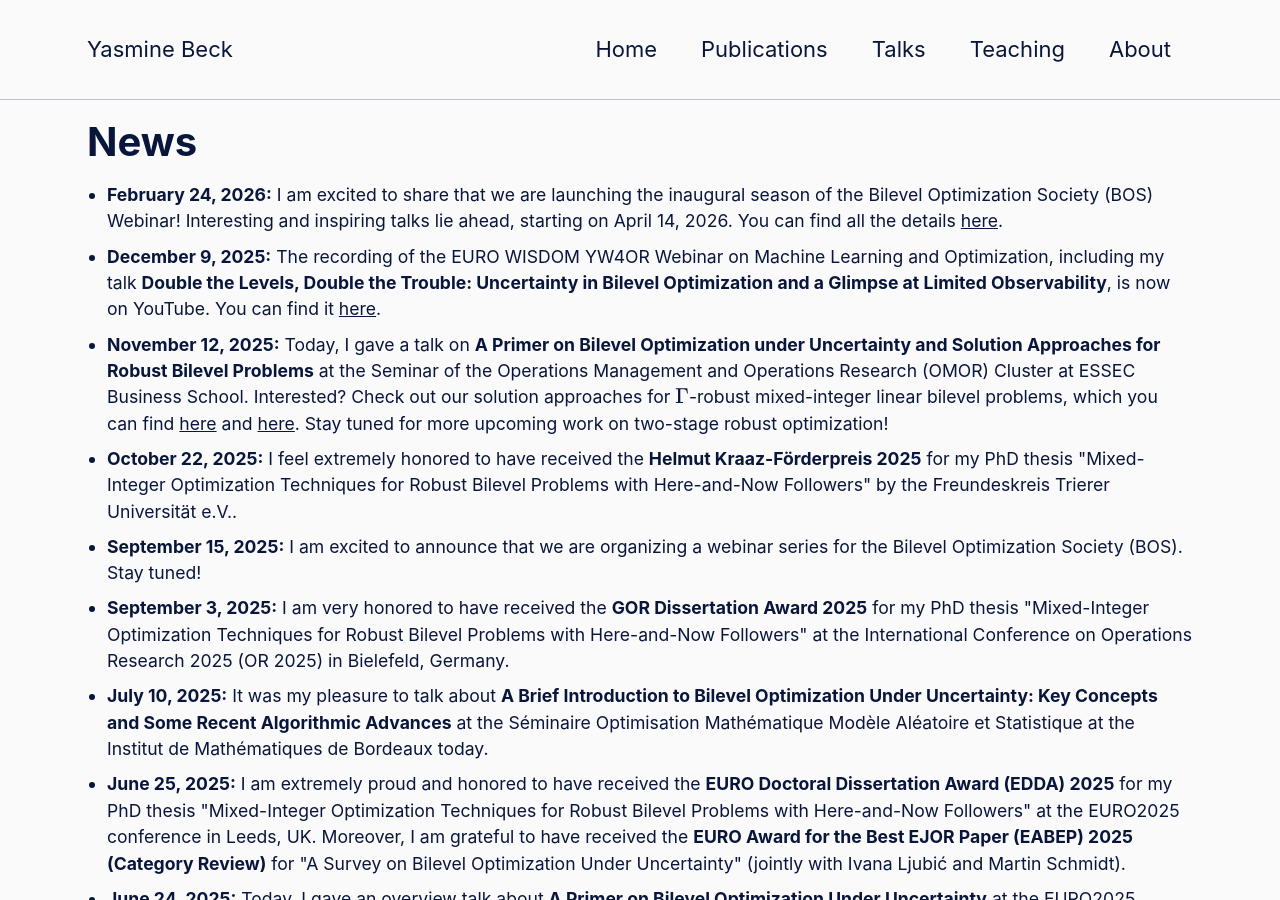
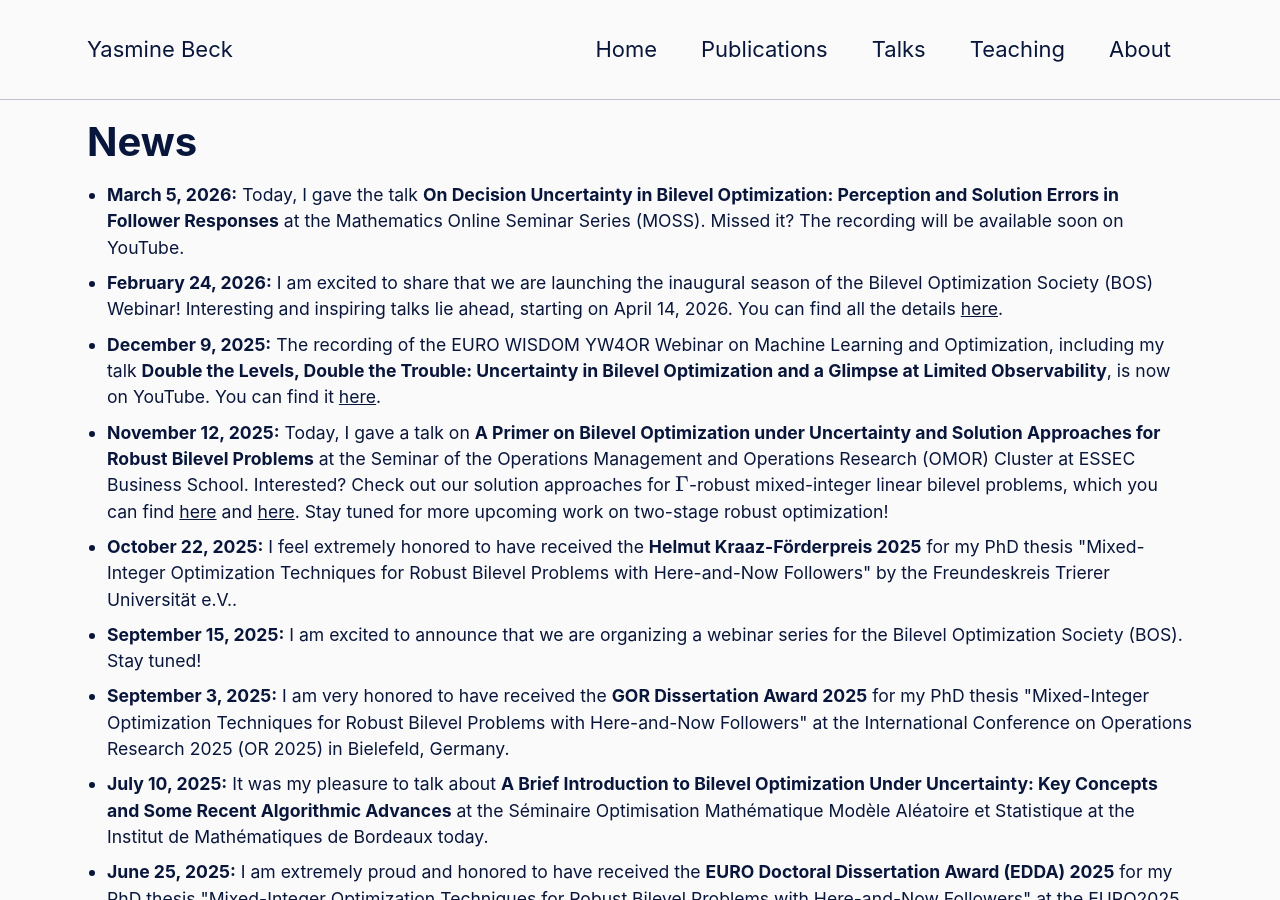
Before and after one commit to YasmineBeck/YasmineBeck.github.io, a Jekyll site: the page built from _pages/news.html, in a window 1280 px wide and 900 px high. Built offline with Jekyll 4.4.1, drawn with Linux system fonts in a browser that asks for light colours; cached includes are drawn as plain includes; formulas are drawn with MathJax 3.

Commit message:
talk @ MOSS

```diff
--- a/_pages/news.html
+++ b/_pages/news.html
@@ -24,6 +24,10 @@ author_profile: false
 
 <div class="content">
   <ul>
+    <li>
+      <strong>March 5, 2026:</strong>
+      Today, I gave the talk <strong>On Decision Uncertainty in Bilevel Optimization: Perception and Solution Errors in Follower Responses</strong> at the <a href="https://euromathsoc.org/news/moss:-the-mathematics-online-seminar-series-by-emya-continues-198" style="text-decoration: none;">Mathematics Online Seminar Series (MOSS)</a>. Missed it? The recording will be available soon on YouTube.
+    </li>
     <li>
       <strong>February 24, 2026:</strong>
       I am excited to share that we are launching the inaugural season of the Bilevel Optimization Society (BOS) Webinar! Interesting and inspiring talks lie ahead, starting on April 14, 2026. You can find all the details <a href="https://bileveloptimization.org/bos_webinar">here</a>.
--- a/_pages/talks.html
+++ b/_pages/talks.html
@@ -28,6 +28,12 @@ classes: wide
 
 <div class="content">
   <ol>
+    <li>
+      <strong>On Decision Uncertainty in Bilevel Optimization: Perception and Solution Errors in Follower Responses</strong><br>
+      <a href="https://euromathsoc.org/news/moss:-the-mathematics-online-seminar-series-by-emya-continues-198">Mathematics Online Seminar Series (MOSS)</a><br>
+      March 5, 2026 (online)
+    </li>
+
     <li>
       <strong>On a Computationally Ill-Behaved Bilevel Problem with a Continuous and Nonconvex Lower Level</strong><br>
       <a href="https://euroorml.euro-online.org">EURO Online Seminar Series on Operational Research and Machine Learning</a><br>
```
Also changed, not shown: index.html (+4 -5 lines).
